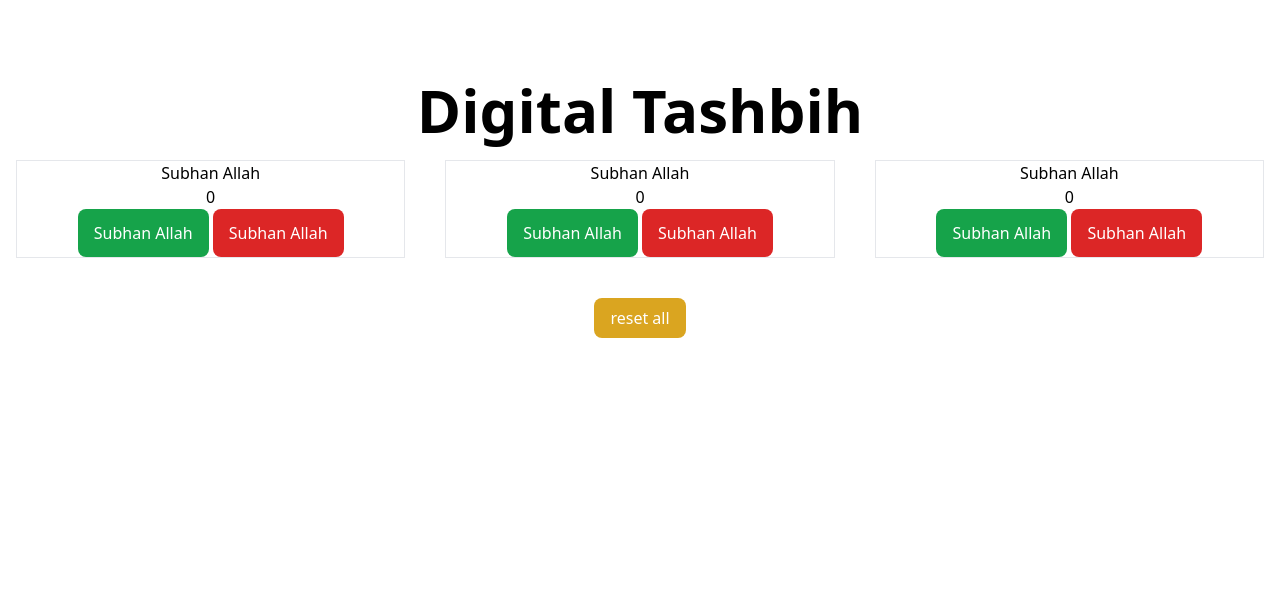
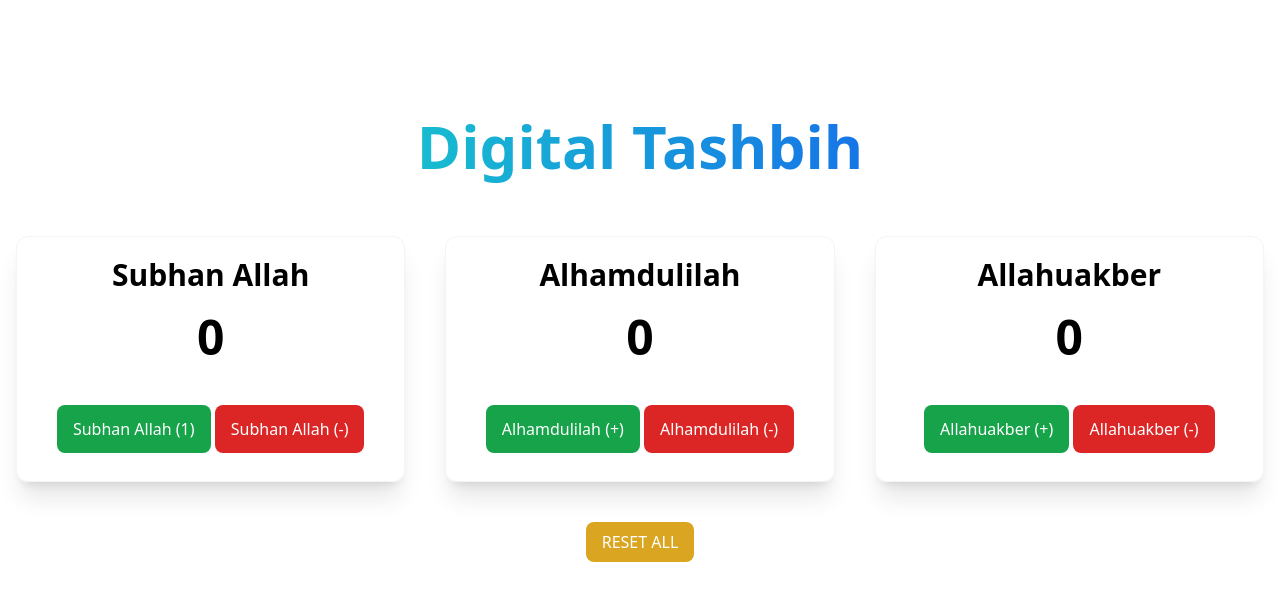
Before and after one commit to sojibislam9878/digital-tashbih, a plain HTML site: page index.html in a window 1280 px wide. Drawn offline with nearby package versions, Linux system fonts and the light colour scheme.

Commit message:
all html file done

```diff
--- a/index.html
+++ b/index.html
@@ -8,29 +8,35 @@
 </head>
 <body>
     <section class="container mx-auto p-4 md:pt-20">
-        <h1 class="text-center text-3xl md:text-6xl font-bold">Digital Tashbih</h1>
-        <div class="grid justify-between lg:grid-cols-3 md:grid-cols-4 gap-4 md:gap-6 lg:gap-10 mt-5">
-            <div class="text-center border justify-center md:col-span-2 lg:col-span-1">
-                <h1>Subhan Allah</h1>
-                <p>0</p>
-                <button class="bg-green-600 text-white px-4 py-3 rounded-lg">Subhan Allah</button>
-                <button class="bg-red-600 text-white px-4 py-3 rounded-lg">Subhan Allah</button>
+        <h1 class="text-center text-3xl md:text-6xl font-extrabold p-9 text-transparent bg-clip-text bg-gradient-to-r from-[#17fcbb] to-[#1735fc]">Digital Tashbih</h1>
+        <div class="grid lg:grid-cols-3 md:grid-cols-4 gap-4 md:gap-10 lg:gap-10 mt-6">
+            <div class="text-center border border-gray-100 rounded-xl p-5 shadow-xl justify-center md:col-span-2 lg:col-span-1">
+                <h1 class="font-bold text-3xl">Subhan Allah</h1>
+                <p  class="font-semibold text-5xl my-5">0</p>
+                <div class="pt-6">
+                    <button class="bg-green-600 text-white px-4 py-3 rounded-lg mb-2">Subhan Allah (1)</button>
+                <button class="bg-red-600 text-white px-4 py-3 rounded-lg border-red-500g">Subhan Allah (-)</button>
+                </div>
             </div>
-            <div class="text-center border md:col-span-2 lg:col-span-1">
-                <h1>Subhan Allah</h1>
-                <p>0</p>
-                <button class="bg-green-600 text-white px-4 py-3 rounded-lg">Subhan Allah</button>
-                <button class="bg-red-600 text-white px-4 py-3 rounded-lg">Subhan Allah</button>
+            <div class="text-center border border-gray-100 rounded-xl p-5 shadow-xl mt-9 md:mt-0 md:col-span-2 lg:col-span-1">
+                <h1 class="font-bold text-3xl">Alhamdulilah</h1>
+                <p class="font-semibold text-5xl my-5">0</p>
+                <div class="pt-6">
+                    <button class="bg-green-600 text-white px-4 py-3 mb-2 rounded-lg">Alhamdulilah (+)</button>
+                <button class="bg-red-600 text-white px-4 py-3 rounded-lg border-red-500g">Alhamdulilah (-)</button>
+                </div>
             </div>
-            <div class="text-center border md:col-start-2 md:col-span-2 lg:col-span-1">
-                <h1>Subhan Allah</h1>
-                <p>0</p>
-                <button class="bg-green-600 text-white px-4 py-3 rounded-lg">Subhan Allah</button>
-                <button class="bg-red-600 text-white px-4 py-3 rounded-lg border-red-500g">Subhan Allah</button>
+            <div class="text-center border border-gray-100 rounded-xl p-5 shadow-xl mt-9 md:mt-0 md:col-start-2 md:col-span-2 lg:col-span-1">
+                <h1 class="font-bold text-3xl">Allahuakber</h1>
+                <p  class="font-semibold text-5xl my-5">0</p>
+                <div  class="pt-6">
+                    <button class="bg-green-600 text-white px-4 py-3 mb-2 rounded-lg">Allahuakber (+)</button>
+                <button class="bg-red-600 text-white px-4 py-3 rounded-lg border-red-500g">Allahuakber (-)</button>
+                </div>
             </div>
         </div>
-        <div class="flex justify-center mt-10">
-            <button class="bg-[#daa520] text-white px-4 py-2 rounded-lg">reset all</button>
+        <div class="flex justify-center mt-10 ">
+            <button class="bg-[#daa520] text-white px-4 py-2 rounded-lg uppercase">reset all</button>
         </div>
 
     </section>
```
